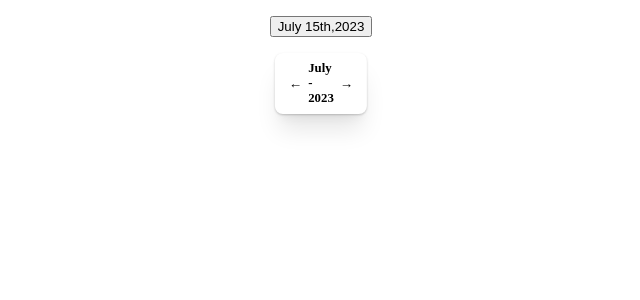
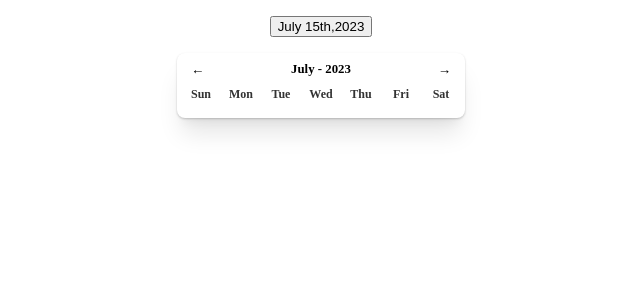
Before and after one commit to Bepis1559/Date_Picker, a React (Vite) app: page / in a window 1280 px wide. Shown: the top 300 px of the page, without its empty margins (319-959 px from the left). Built offline with nearby package versions, Linux system fonts and the light colour scheme.

Commit message:
added static DaysOfWeek.tsx to the header

```diff
--- a/src/components/DatePicker.tsx
+++ b/src/components/DatePicker.tsx
@@ -1,10 +1,12 @@
 import { ReactElement } from "react";
 import { DatePickerHeader } from "./DatePickerHeader";
+import { DaysOfWeek } from "./DaysOfWeek";
 
 export function DatePicker(): ReactElement {
   return (
     <div className="date-picker">
       <DatePickerHeader />
+      <DaysOfWeek />
     </div>
   );
 }
--- a/src/components/DatePickerButton.tsx
+++ b/src/components/DatePickerButton.tsx
@@ -1,8 +1,8 @@
 import { format } from "date-fns";
 import { ReactElement } from "react";
+const currentDate = new Date();
 
 export function DatePickerButton(): ReactElement {
-  const currentDate = new Date();
   const formattedDate = format(currentDate, "MMMM do,yyyy");
   return (
     <button type="button" className="date-picker-button">
--- /dev/null
+++ b/src/components/DaysOfWeek.tsx
@@ -0,0 +1,21 @@
+import { ReactElement } from "react";
+
+const daysOfWeek = [
+  { id: 0, day: "Sun" },
+  { id: 1, day: "Mon" },
+  { id: 2, day: "Tue" },
+  { id: 3, day: "Wed" },
+  { id: 4, day: "Thu" },
+  { id: 5, day: "Fri" },
+  { id: 6, day: "Sat" },
+];
+
+export function DaysOfWeek(): ReactElement {
+  return (
+    <div className="date-picker-grid-header date-picker-grid">
+      {daysOfWeek.map(({ id, day }) => (
+        <div key={id}>{day}</div>
+      ))}
+    </div>
+  );
+}
```
